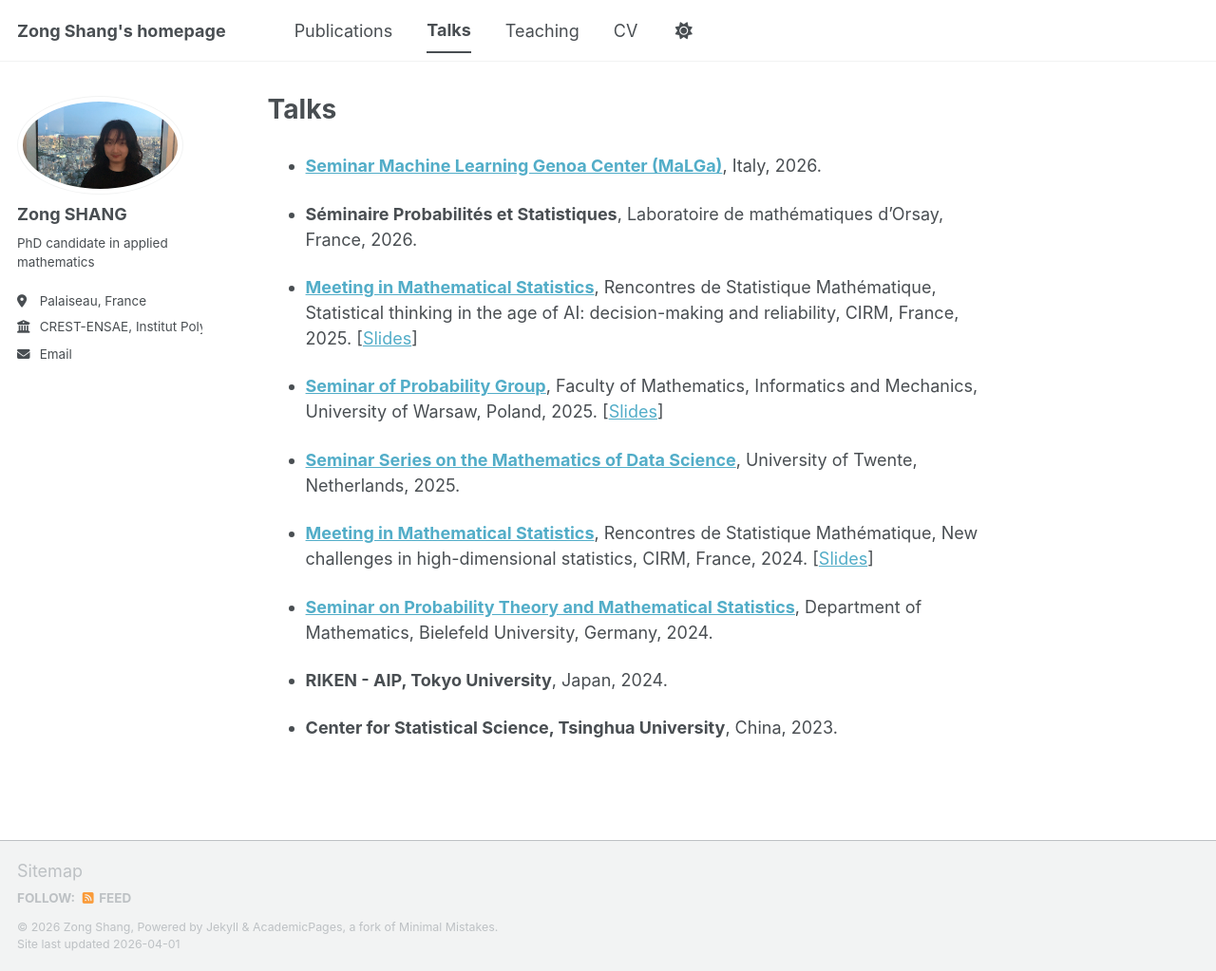
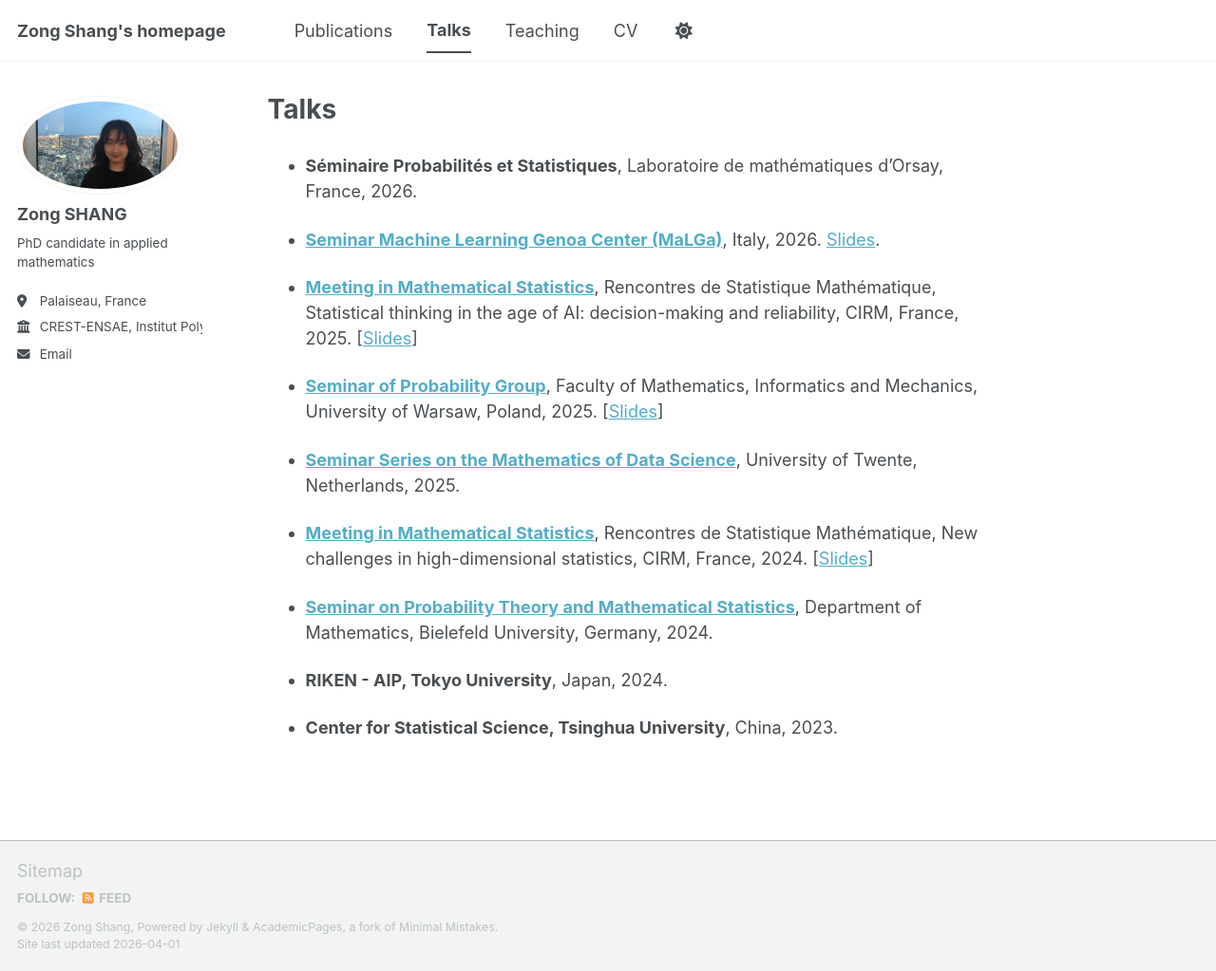
Before and after one commit to zong-shang/zong-shang.github.io, a Jekyll site: the page built from _pages/talks.md, in a window 1280 px wide and 1023 px high. Shown: the whole window at 95% size. Built offline with Jekyll 4.4.1, drawn with Linux system fonts in a browser that asks for light colours; a script bundle is joined from its source files by our own code; library files that are not in the unit come from our copies.

Commit message:
Update talks.md

```diff
--- a/_pages/talks.md
+++ b/_pages/talks.md
@@ -5,9 +5,9 @@ permalink: /talks/
 author_profile: true
 ---
 
-* [**Seminar Machine Learning Genoa Center (MaLGa)**](https://malga.unige.it/seminars/17490), Italy, 2026.
+* **Séminaire Probabilités et Statistiques**, Laboratoire de mathématiques d'Orsay, France, 2026.
 
-* **Séminaire Probabilités et Statistiques**, Laboratoire de mathématiques d'Orsay, France, 2026.
+* [**Seminar Machine Learning Genoa Center (MaLGa)**](https://malga.unige.it/seminars/17490), Italy, 2026. [Slides](/files/slides_spectral_methods_Genoa.pdf).
 
 * [**Meeting in Mathematical Statistics**](https://conferences.cirm-math.fr/3346.html), Rencontres de Statistique Mathématique, Statistical thinking in the age of AI: decision-making and reliability, CIRM, France, 2025. [[Slides](https://drive.google.com/file/d/1WHiVa9Lj4XTZfPNQ3gw5ImocUmtQvVfg/view?usp=sharing)]
 
```
